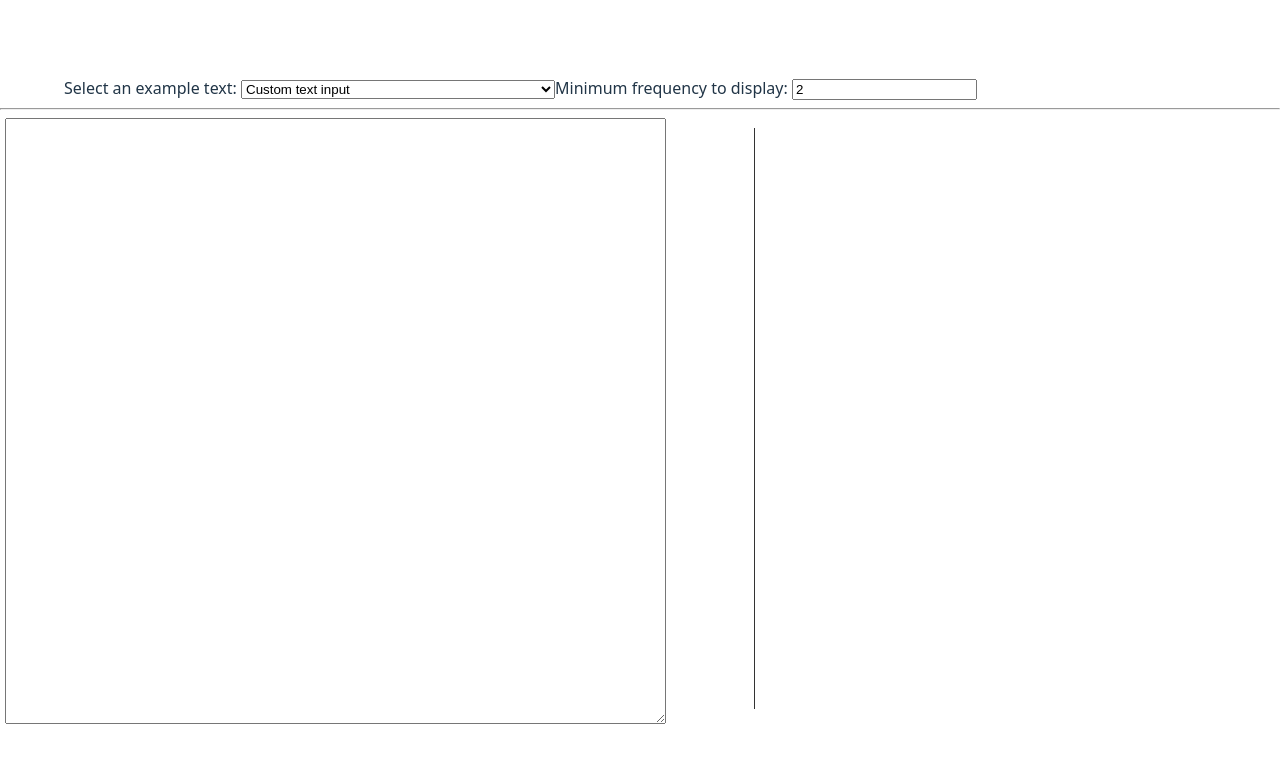
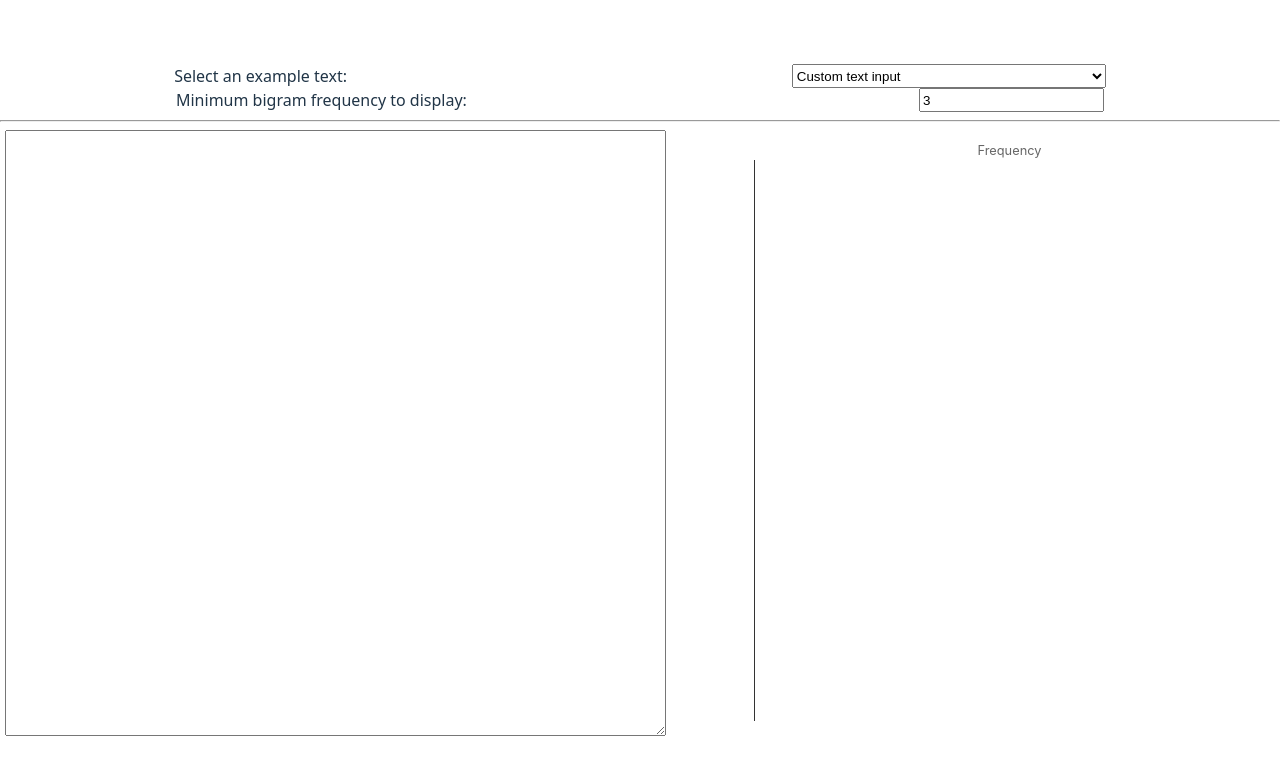
Before and after one commit to josh-frank/bigram-histogram-front, a React (Vite) app: page / in a window 1280 px wide. Shown: the top 770 px of the page. Built offline with nearby package versions, Linux system fonts and the light colour scheme.

Commit message:
styling and copy edits

```diff
--- a/src/App.css
+++ b/src/App.css
@@ -1,6 +1,9 @@
 form {
   width: 90vw;
   margin: 0 auto;
+  display: flex;
+  flex-flow: row wrap;
+  justify-content: space-around;
 }
 
 section {
--- a/src/App.jsx
+++ b/src/App.jsx
@@ -15,12 +15,12 @@ function App() {
   const [ state, setState ] = useState( {
     exampleText: 'Custom input',
     textInput: '',
-    minimumFrequency: 2,
+    minimumFrequency: 3,
   } );
 
   const histo = Object.entries( bigramHisto( state.textInput ) )
     .reduce( ( result, [ bigram, count ] ) => {
-      if ( count > state.minimumFrequency ) result.push( { bigram, count } );
+      if ( count >= state.minimumFrequency ) result.push( { bigram, count } );
       return result;
     }, [] )
     .sort( ( thisBigram, thatBigram ) => thisBigram.count < thatBigram.count )
@@ -39,6 +39,7 @@ function App() {
     },
     yAxis: {
       allowDecimals: false,
+      title: { text: 'Frequency', },
     },
     tooltip: {
       formatter: function() {
@@ -68,6 +69,7 @@ function App() {
 
     <form>
 
+      <section>
         <label htmlFor='example-text'>Select an example text:</label>
         &nbsp;
         <select
@@ -85,8 +87,10 @@ function App() {
             <option key={ title } value={ title }>{ title }</option>
           ) }
         </select>
+      </section>
 
-      <label htmlFor='minimum-freq'>Minimum frequency to display:</label>
+      <section>
+        <label htmlFor='minimum-freq'>Minimum bigram frequency to display:</label>
         &nbsp;
         <input
           type='number'
@@ -97,6 +101,7 @@ function App() {
           }
           min={ 2 }
         />
+      </section>
 
     </form>
 
```
Lines whose indentation alone changed are shown as unchanged.
